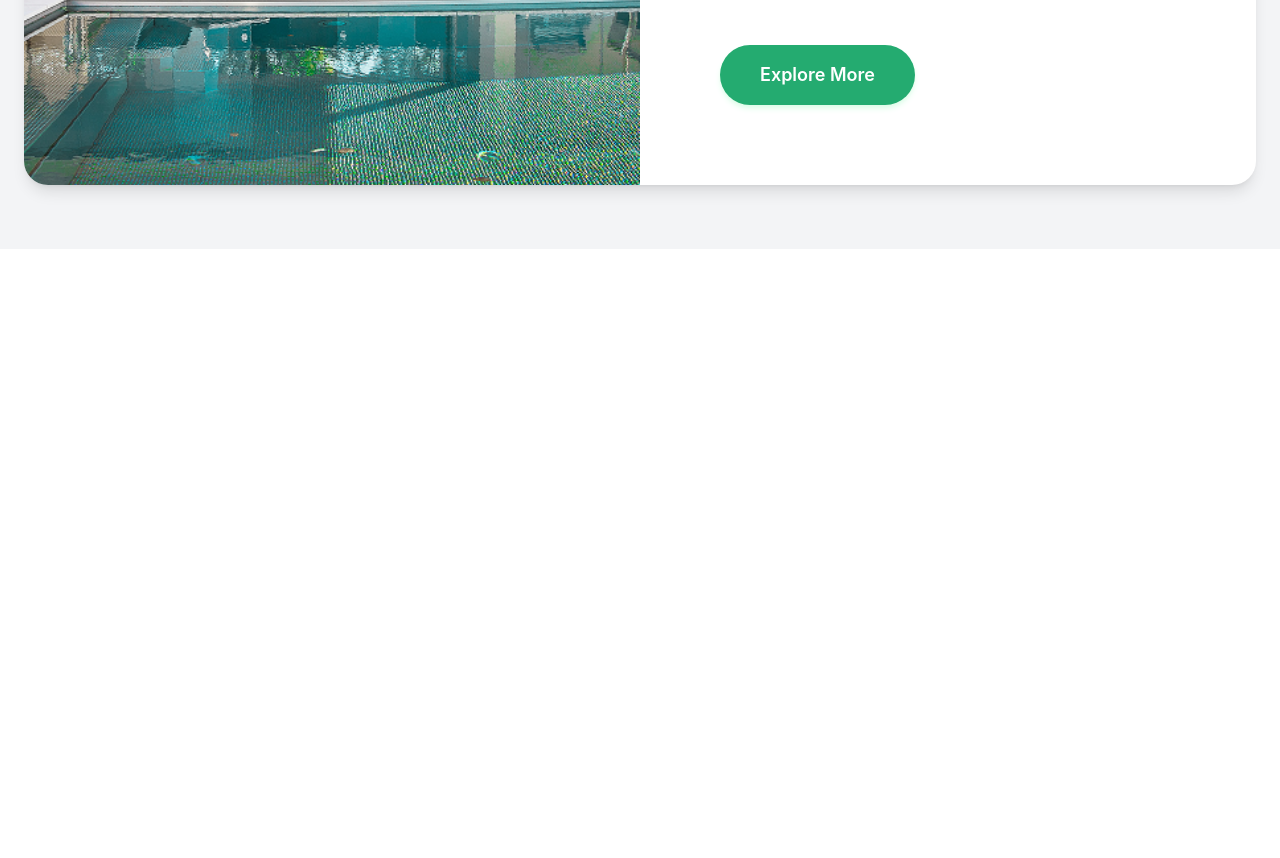
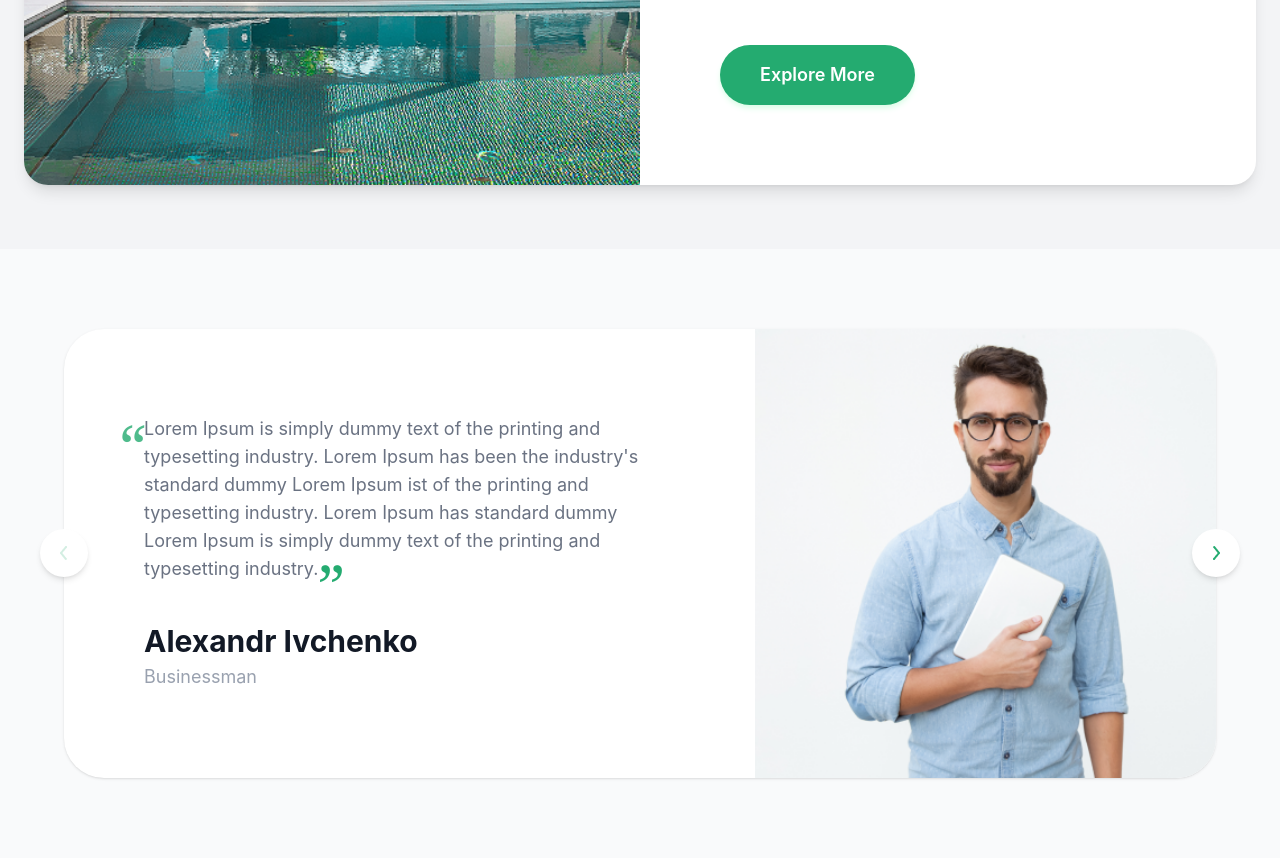
Before and after one commit to dilovar6666/practic, a website: page index.html in a window 1280 px wide. Shown: the part 2741-3599 px from the top of the page. Before the commit the page ends 2990 px from the top, so only its background shows below. Drawn offline with nearby package versions, Linux system fonts and the light colour scheme; files that its build step writes are made by us from their sources.

Commit message:
add section4

```diff
--- a/index.html
+++ b/index.html
@@ -53,8 +53,7 @@
             </div>
          </div>
 
-         <div
-            class="absolute top-[340px]  left-6 right-6 md:left-20 md:right-20 z-30 transform translate-y-1/2">
+         <div class="absolute top-[340px]  left-6 right-6 md:left-20 md:right-20 z-30 transform translate-y-1/2">
             <div
                class="bg-white p-4 md:p-6 rounded-full shadow-2xl flex items-center gap-3 border border-gray-100 flex-wrap md:flex-nowrap justify-between">
 
@@ -204,142 +203,159 @@
 
    <section class="bg-white py-20 px-6 font-sans max-w-[1300px] mx-auto px-[40px]">
       <div class="max-w-7xl mx-auto flex flex-col lg:flex-row items-center gap-16">
-
          <div class="w-full lg:w-1/3 space-y-8 text-center lg:text-left">
             <h2 class="text-[#121926] text-4xl md:text-5xl font-bold leading-tight">
                We do our best facilities provide you
             </h2>
-
             <p class="text-gray-500 text-lg leading-relaxed">
                Lorem Ipsum is simply dummy text of the printing and typesetting industry. Lorem Ipsum has been the
                industry's standard dummy.
             </p>
-
             <div class="flex justify-center lg:justify-start">
-               <button
-                  class="bg-[#24AB70] text-white px-10 py-4 rounded-full text-lg shadow-lg shadow-green-100">
+               <button class="bg-[#24AB70] text-white px-10 py-4 rounded-full text-lg shadow-lg shadow-green-100">
                   Contact Now
                </button>
             </div>
          </div>
-
          <div class="w-full lg:w-2/3 grid grid-cols-2 md:grid-cols-4 gap-6">
-
             <div
                class="bg-white border border-gray-50 p-8 rounded-2xl shadow-sm transition-shadow flex flex-col items-center justify-center text-center group">
                <div class="w-12 h-12 mb-4 flex items-center justify-center">
-                  <img src="./forimg/workspace 1.png"
-                     class="w-full h-full object-contain transition-transform"
+                  <img src="./forimg/workspace 1.png" class="w-full h-full object-contain transition-transform"
                      alt="Private Workspace">
                </div>
                <span class="text-[#121926] font-medium text-sm">Private Workspace</span>
             </div>
-
             <div
                class="bg-white border border-gray-50 p-8 rounded-2xl shadow-sm transition-shadow flex flex-col items-center justify-center text-center group">
                <div class="w-12 h-12 mb-4 flex items-center justify-center">
-                  <img src="./forimg/parking-area (1) 1.png"
-                     class="w-full h-full object-contain  transition-transform" alt="Parking Area">
+                  <img src="./forimg/parking-area (1) 1.png" class="w-full h-full object-contain  transition-transform"
+                     alt="Parking Area">
                </div>
                <span class="text-[#121926] font-medium text-sm">Parking Area</span>
             </div>
-
             <div
                class="bg-white border border-gray-50 p-8 rounded-2xl shadow-sm transition-shadow flex flex-col items-center justify-center text-center group">
                <div class="w-12 h-12 mb-4 flex items-center justify-center">
-                  <img src="./forimg/cappuccino 1.png"
-                     class="w-full h-full object-contain transition-transform" alt="Breakfast">
+                  <img src="./forimg/cappuccino 1.png" class="w-full h-full object-contain transition-transform"
+                     alt="Breakfast">
                </div>
                <span class="text-[#121926] font-medium text-sm">Breakfast</span>
             </div>
-
             <div
                class="bg-white border border-gray-50 p-8 rounded-2xl shadow-sm transition-shadow flex flex-col items-center justify-center text-center group">
                <div class="w-12 h-12 mb-4 flex items-center justify-center">
-                  <img src="./forimg/wifi (2) 1.png"
-                     class="w-full h-full object-contain transition-transform" alt="Free Wifi">
+                  <img src="./forimg/wifi (2) 1.png" class="w-full h-full object-contain transition-transform"
+                     alt="Free Wifi">
                </div>
                <span class="text-[#121926] font-medium text-sm">Free Wifi</span>
             </div>
-
             <div
                class="bg-white border border-gray-50 p-8 rounded-2xl shadow-sm transition-shadow flex flex-col items-center justify-center text-center group">
                <div class="w-12 h-12 mb-4 flex items-center justify-center">
-                  <img src="./forimg/flash (1) 1.png"
-                     class="w-full h-full object-contain transition-transform"
+                  <img src="./forimg/flash (1) 1.png" class="w-full h-full object-contain transition-transform"
                      alt="Free Electricity">
                </div>
                <span class="text-[#121926] font-medium text-sm">Free Electricity</span>
             </div>
-
             <div
                class="bg-white border border-gray-50 p-8 rounded-2xl shadow-sm  transition-shadow flex flex-col items-center justify-center text-center group">
                <div class="w-12 h-12 mb-4 flex items-center justify-center">
-                  <img src="./forimg/swimmer 1.png"
-                     class="w-full h-full object-contain  transition-transform"
+                  <img src="./forimg/swimmer 1.png" class="w-full h-full object-contain  transition-transform"
                      alt="Swimming Pool">
                </div>
                <span class="text-[#121926] font-medium text-sm">Swimming Pool</span>
             </div>
-
             <div
                class="bg-white border border-gray-50 p-8 rounded-2xl shadow-sm transition-shadow flex flex-col items-center justify-center text-center group">
                <div class="w-12 h-12 mb-4 flex items-center justify-center">
-                  <img src="./forimg/dumbell 1.png"
-                     class="w-full h-full object-contain  transition-transform"
+                  <img src="./forimg/dumbell 1.png" class="w-full h-full object-contain  transition-transform"
                      alt="exercise Space">
                </div>
                <span class="text-[#121926] font-medium text-sm">exercise Space</span>
             </div>
-
             <div
                class="bg-white border border-gray-50 p-8 rounded-2xl shadow-sm transition-shadow flex flex-col items-center justify-center text-center group">
                <div class="w-12 h-12 mb-4 flex items-center justify-center">
-                  <img src="./forimg/ellipsis 1.png"
-                     class="w-full h-full object-contain  transition-transform"
+                  <img src="./forimg/ellipsis 1.png" class="w-full h-full object-contain  transition-transform"
                      alt="Other Service">
                </div>
                <span class="text-[#121926] font-medium text-sm">Other Service</span>
             </div>
-
          </div>
-
       </div>
    </section>
 
 
    <section class="bg-gray-100 py-16 px-6 font-sans max-w-[1300px] mx-auto ">
       <div class="max-w-[1400px] mx-auto bg-white rounded-3xl shadow-lg flex items-stretch overflow-hidden">
-
          <div class="w-1/2 shrink-0">
-      <img
-        src="./forimg/image (17).png"
-        alt="Discover our History"
-        class="w-full h-full object-cover object-center"
-      >
+            <img src="./forimg/image (17).png" alt="Discover our History"
+               class="w-full h-full object-cover object-center">
          </div>
-
          <div class="flex flex-col justify-center p-20 space-y-8">
-
             <h2 class="text-[#121926] text-6xl font-bold leading-tight">
                Discover our History
             </h2>
-
             <p class="text-gray-500 text-lg leading-relaxed">
-        Lorem Ipsum is simply dummy text of the printing and typesetting industry. Lorem Ipsum has been the industry's
+               Lorem Ipsum is simply dummy text of the printing and typesetting industry. Lorem Ipsum has been the
+               industry's
             </p>
-
             <p class="text-gray-500 text-lg leading-relaxed">
-        Lorem Ipsum is simply dummy text of the printing and typesetting industry. Lorem Ipsum has been the industry's standard dummy Lorem Ipsum is simply dummy text of the printing and typesetting industry.
+               Lorem Ipsum is simply dummy text of the printing and typesetting industry. Lorem Ipsum has been the
+               industry's standard dummy Lorem Ipsum is simply dummy text of the printing and typesetting industry.
             </p>
-
             <div class="flex justify-start pt-4">
-        <button class="bg-[#24AB70] text-white px-10 py-4 rounded-full font-semibold text-lg  transition-all shadow-md shadow-green-100">
+               <button
+                  class="bg-[#24AB70] text-white px-10 py-4 rounded-full font-semibold text-lg  transition-all shadow-md shadow-green-100">
                   Explore More
                </button>
             </div>
+         </div>
+      </div>
+   </section>
 
+
+
+   <section class="bg-gray-50 py-20 px-4 font-sans max-w-[1300px] mx-auto">
+      <div class="max-w-6xl mx-auto relative flex items-center">
+
+         <button
+            class="absolute -left-6 bg-white w-12 h-12 rounded-full shadow-md flex items-center justify-center text-[#24AB70] transition-colors z-10">
+            <span class="text-2xl"><img src="./forimg/Layer 2 (2).png" alt=""></span>
+         </button>
+
+         <div class="bg-white rounded-[40px] shadow-sm flex flex-col md:flex-row overflow-hidden w-full items-stretch">
+
+            <div class="w-full md:w-3/5 p-10 md:p-20 flex flex-col justify-center relative">
+
+
+
+               <div class="relative z-10">
+                  <p class="text-gray-500 text-lg mb-10">
+                     <span class="text-[#24AB70] text-6xl font-serif absolute left-[-25px] opacity-80">“</span>
+                     Lorem Ipsum is simply dummy text of the printing and typesetting industry. Lorem Ipsum has been the
+                     industry's standard dummy Lorem Ipsum ist of the printing and typesetting
+                     industry. Lorem Ipsum has standard dummy Lorem Ipsum is simply dummy text of
+                     the printing and typesetting industry.
+                     <span class="text-[#24AB70] text-6xl font-serif  absolute">”</span>
+                  </p>
+                  <div class="mt-8">
+                     <h3 class="text-[#121926] text-3xl font-bold mb-1">Alexandr Ivchenko</h3>
+                     <p class="text-gray-400 text-lg">Businessman</p>
                   </div>
+               </div>
+            </div>
+
+            <div class="w-[40%] bg-[#F9FAFB] flex items-end justify-center ">
+               <img src="./forimg/Mask Group (2).png" alt="Alexandr Ivchenko" class="w-[100%] h-full ">
+            </div>
+         </div>
+
+         <button
+            class="absolute -right-6 bg-white w-12 h-12 rounded-full shadow-md flex items-center justify-center text-[#24AB70]  transition-transform z-10">
+            <span class="text-2xl"><img src="./forimg/Layer 2 (1).png" alt=""></span>
+         </button>
 
       </div>
    </section>
```
Also changed, not shown: forimg/Layer 2 (1).png (added), forimg/Layer 2 (2).png (added), forimg/Mask Group (2).png (added). Lines whose indentation alone changed are shown as unchanged.
